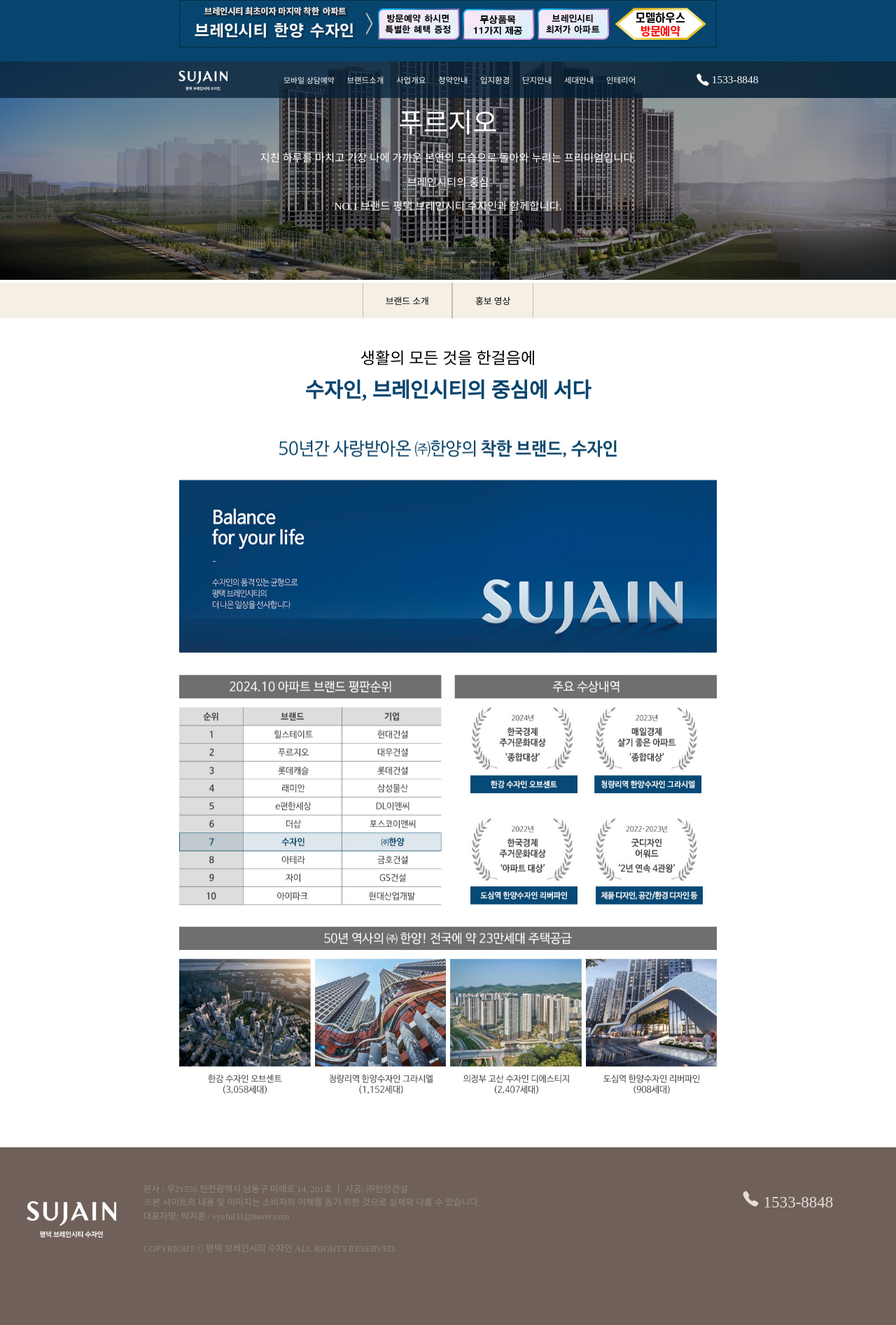
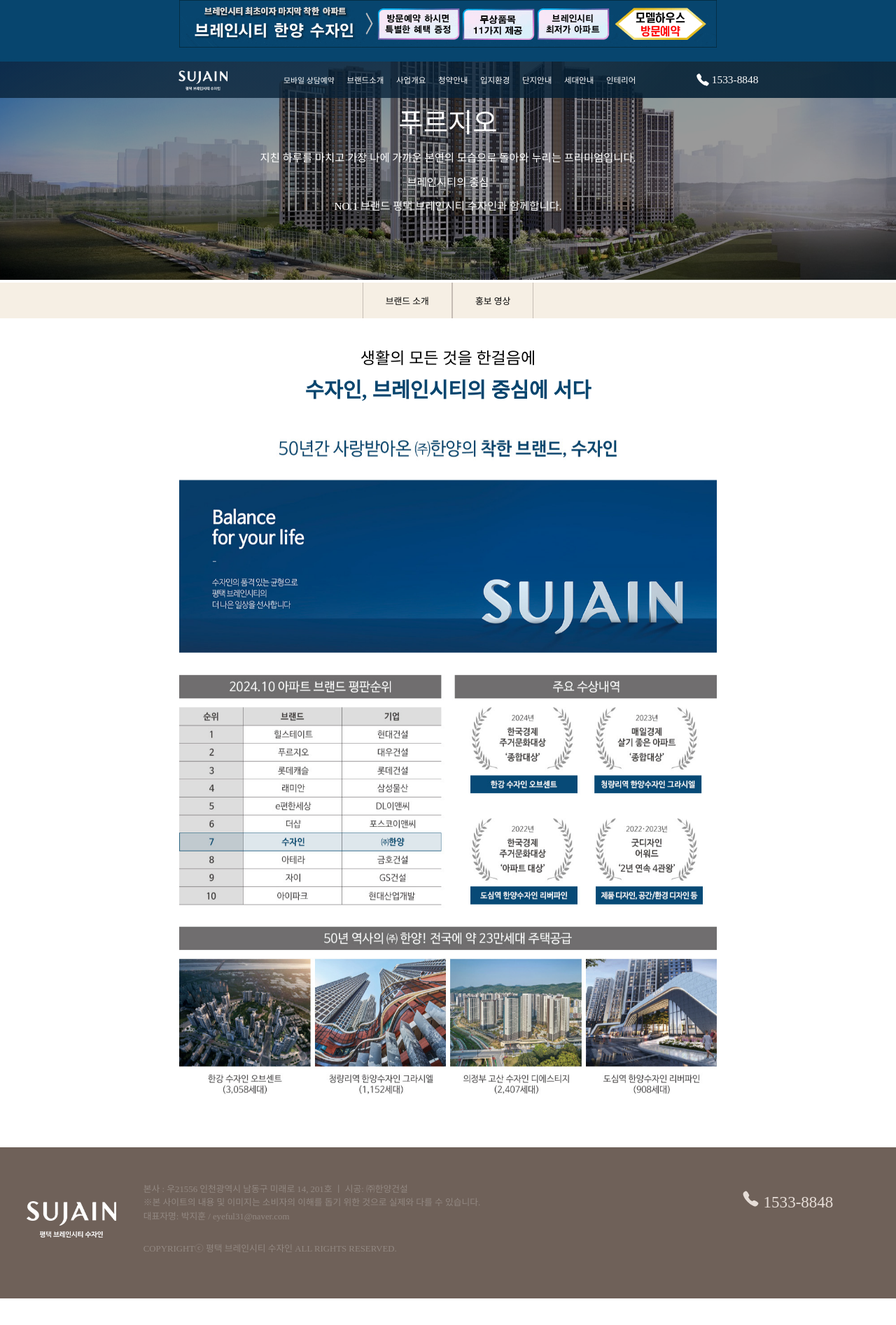
Before and after one commit to parkjihun22/sujain2, a React (Create React App) app: page /Brand/intro in a window 1280 px wide. Shown: the whole page at 70% size. After the commit the page ends 1856 px from the top, so only its background shows below. Built offline with nearby package versions, Linux system fonts and the light colour scheme; a web font is replaced by a local one.

Commit message:
feat : 푸터크기조정

```diff
--- a/src/components/Footer/Footer.module.scss
+++ b/src/components/Footer/Footer.module.scss
@@ -7,7 +7,7 @@
     background-color: #6f6159;
 
     width: 100vw;
-    height: 20vw;
+    height: 27vh;
 
     @media (max-width: 900px) {
         flex-direction: column;
```
